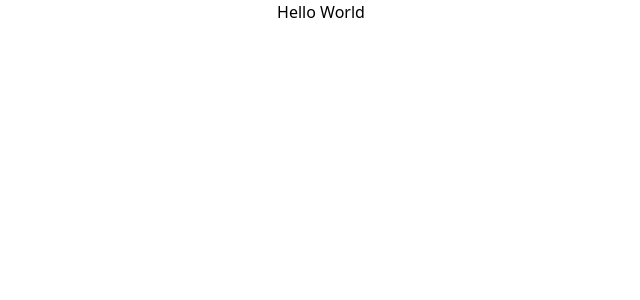
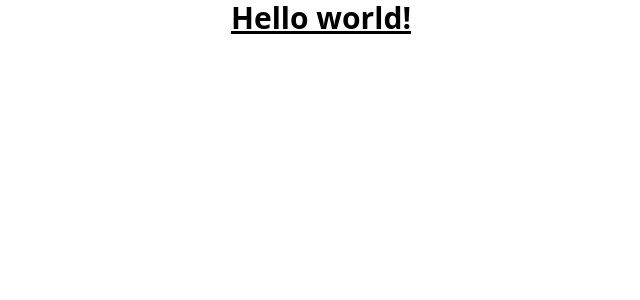
Before and after one commit to Harry8679/React-Todo-List-Ud, a React (Create React App) app: page / in a window 1280 px wide. Shown: the top 300 px of the page, without its empty margins (319-959 px from the left). Built offline with nearby package versions, Linux system fonts and the light colour scheme.

Commit message:
Tailwind css is working

```diff
--- a/src/App.js
+++ b/src/App.js
@@ -3,7 +3,9 @@ import './App.css';
 function App() {
   return (
     <div className="App">
-      Hello World
+      <h1 className="text-3xl font-bold underline">
+        Hello world!
+      </h1>
     </div>
   );
 }
```
